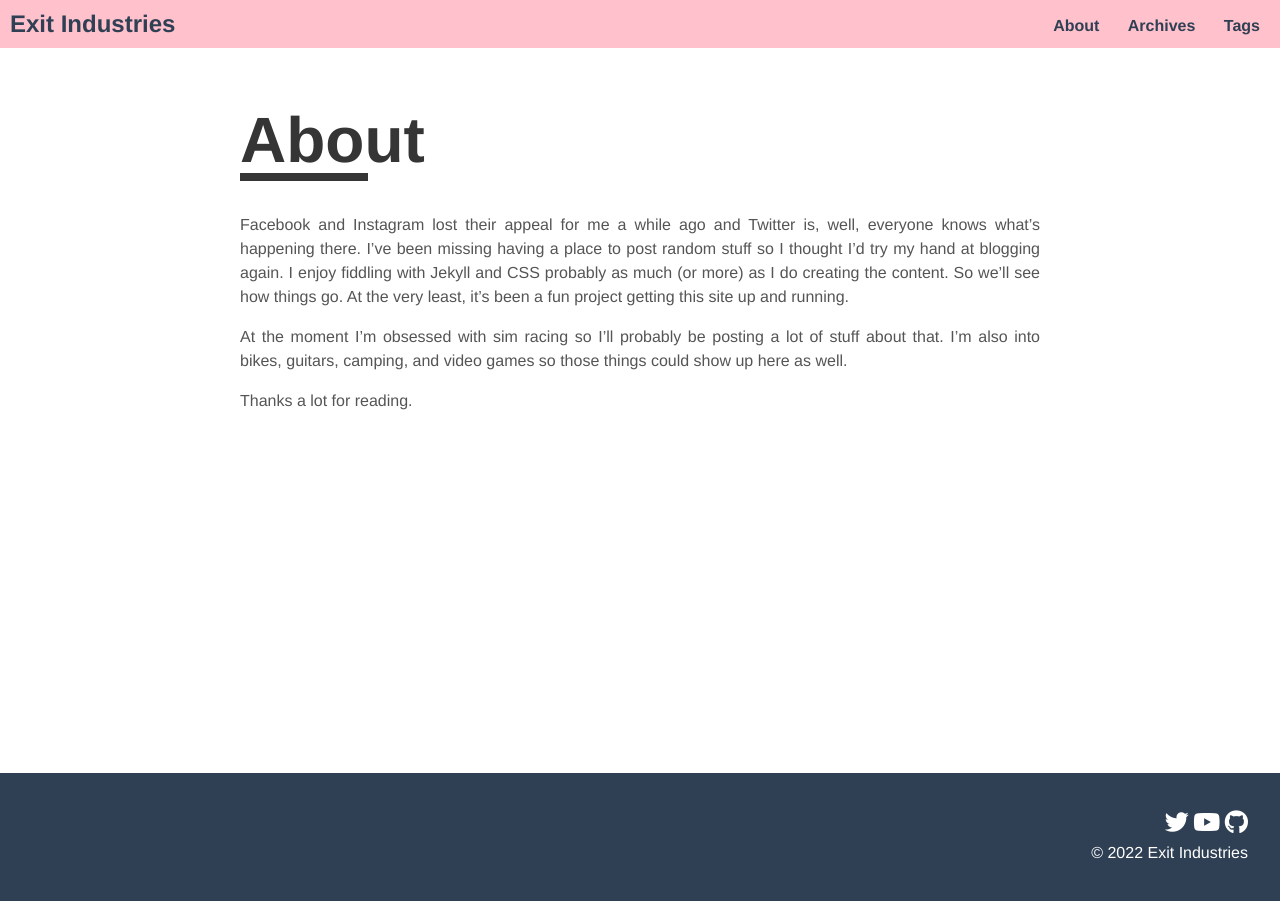
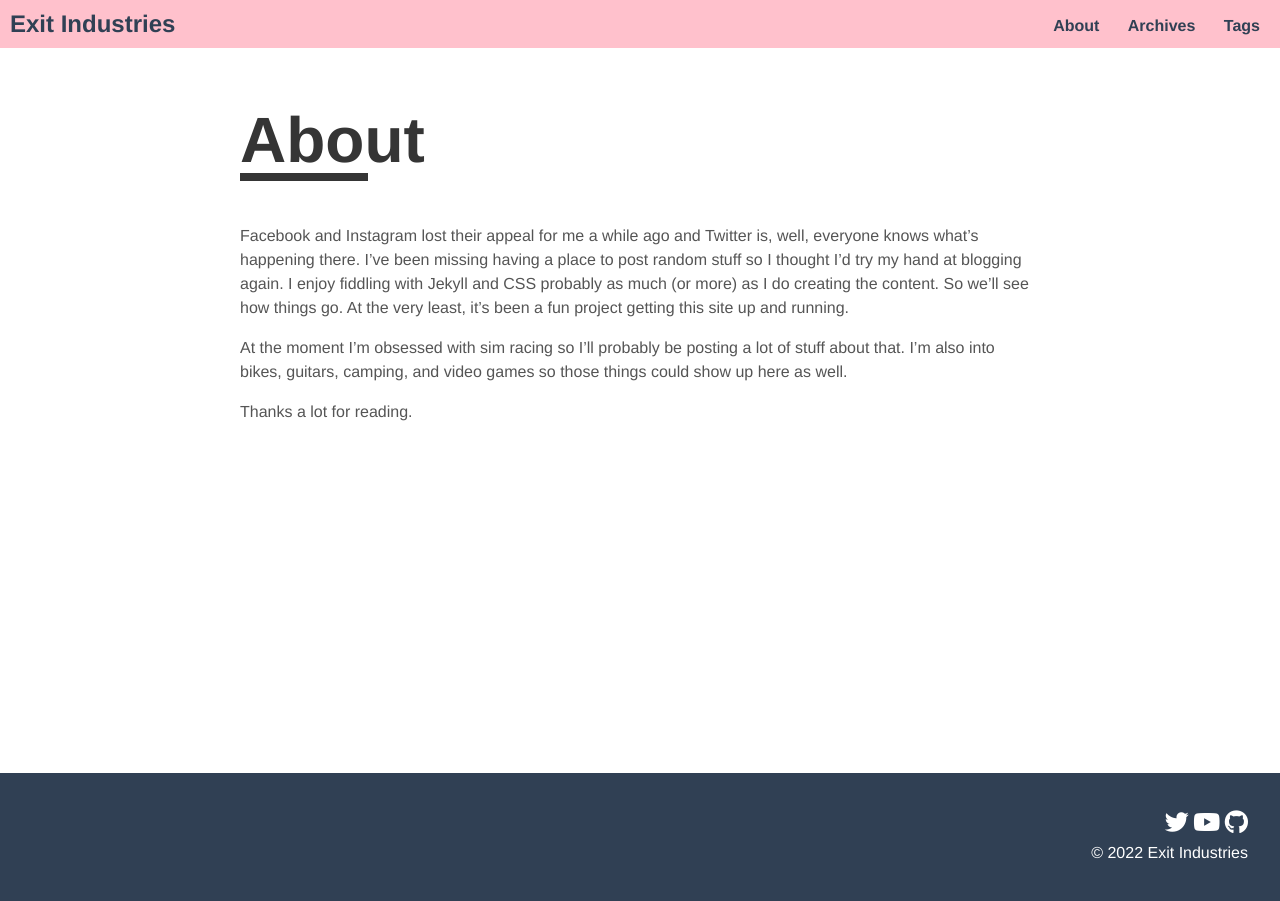
Before and after one commit to mps75/exit_industries, a Jekyll site: the page built from _pages/about.md, in a window 1280 px wide. Built offline with Jekyll 4.4.1, drawn with Linux system fonts in a browser that asks for light colours.

Commit message:
YouTube caption spacing mods

```diff
--- a/_sass/exit/_base.scss
+++ b/_sass/exit/_base.scss
@@ -58,7 +58,6 @@ blockquote {
 
 figcaption {
   font-style: italic;
-  //padding: 0 0 1.5rem 0;
 }
 
 .image, img {
@@ -104,11 +103,12 @@ li {
   border: 0;
 }
 
+.youtube-caption {
+  display: inline-block;
+  font-style: italic;
+}
+
 .social-media {
   color: $footer-items;
   font-size: 1.5em;
 }
-
-.youtube-caption {
-  font-style: italic;
-}
--- a/_sass/exit/_post.scss
+++ b/_sass/exit/_post.scss
@@ -25,8 +25,7 @@
   }
 
   p {
-    margin: 0 0 1rem;
-    text-align: justify;
+    margin: .7rem 0 1rem 0;
   }
 
   a:hover {
```
